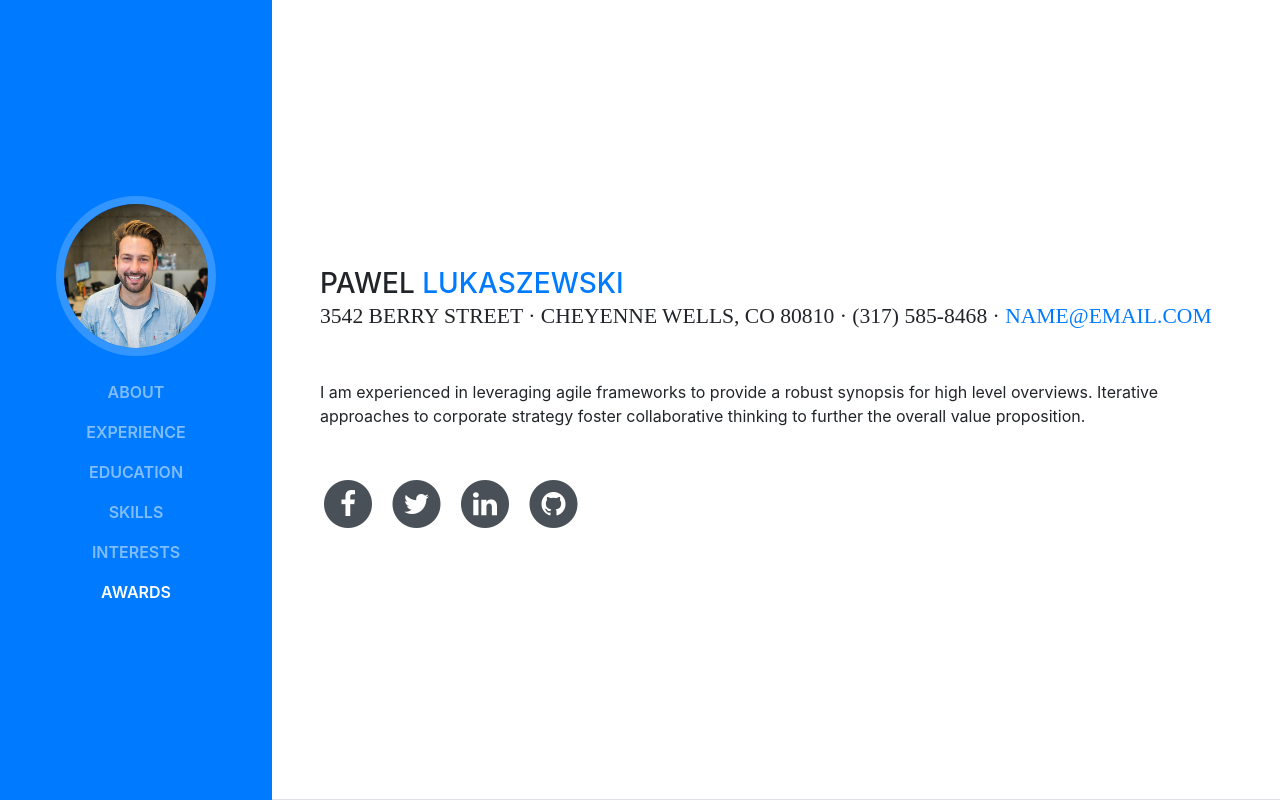
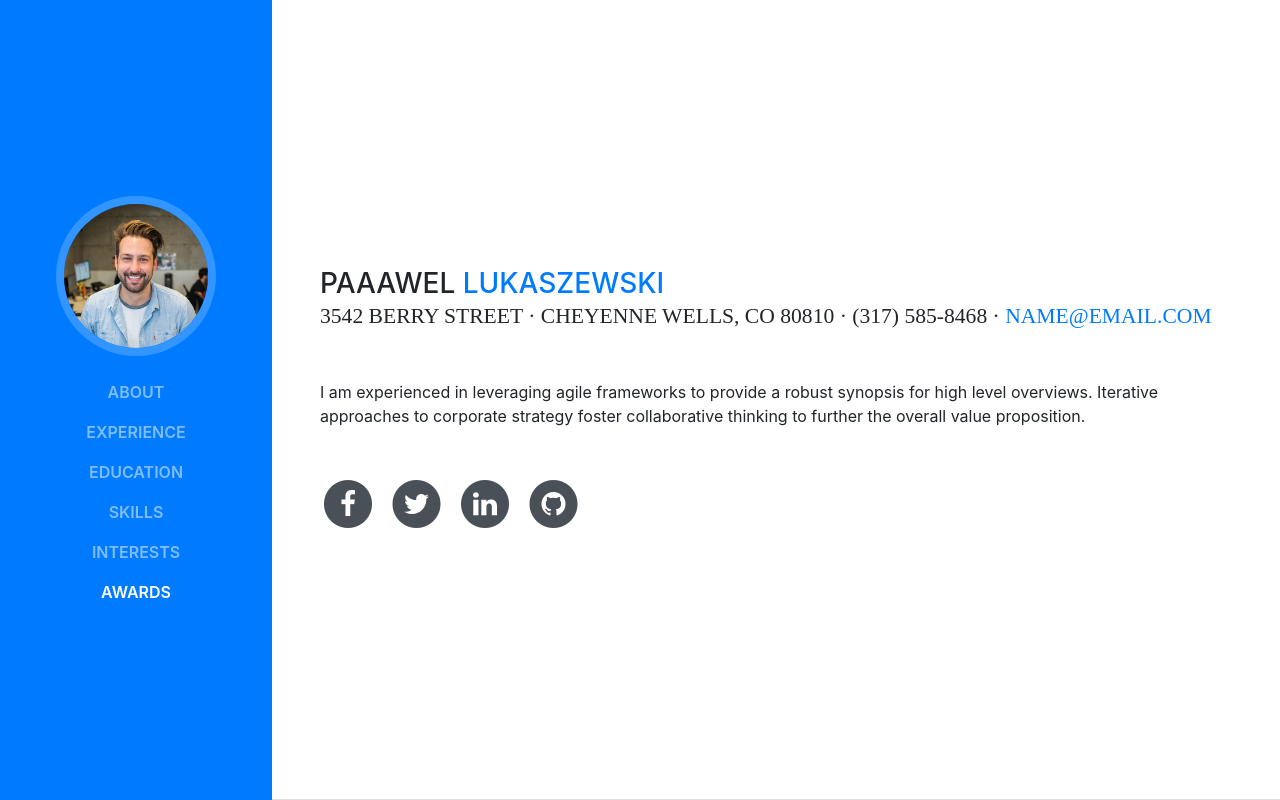
Before and after one commit to PawelLukaszewski/WebResume, a website with bundled scripts: page index.html in a window 1280 px wide. Shown: the top 800 px of the page. Built offline with nearby package versions, Linux system fonts and the light colour scheme; a web font is replaced by a local one.

Commit message:
Update index.html

```diff
--- a/index.html
+++ b/index.html
@@ -66,7 +66,7 @@
       <section class="resume-section p-3 p-lg-5 d-flex d-column" id="about">
         <div class="my-auto">
 
-          <h3 class="mb-0">Pawel
+          <h3 class="mb-0">Paaawel
             <span class="text-primary">Lukaszewski</span>
           </h3>
 
```
